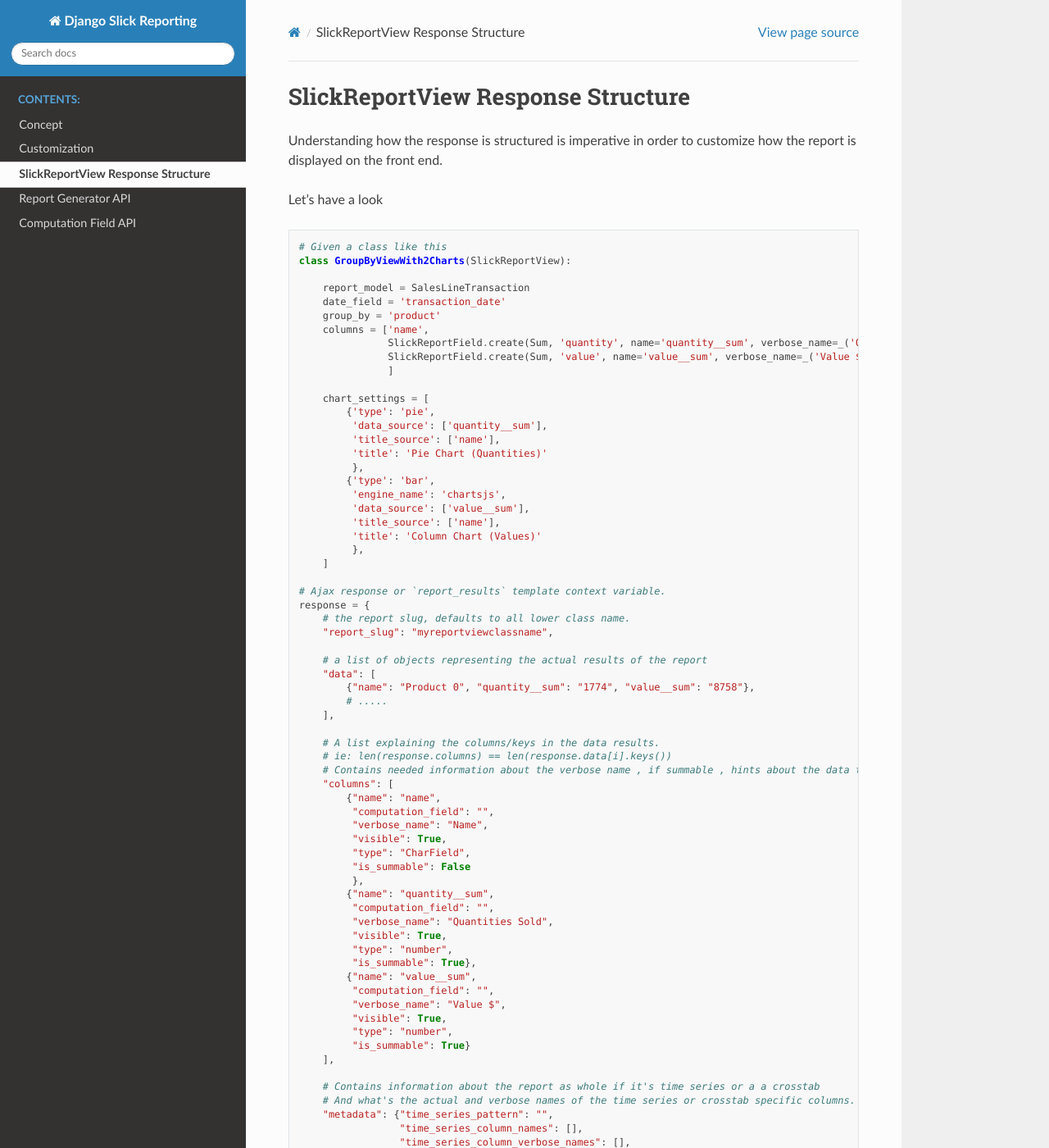
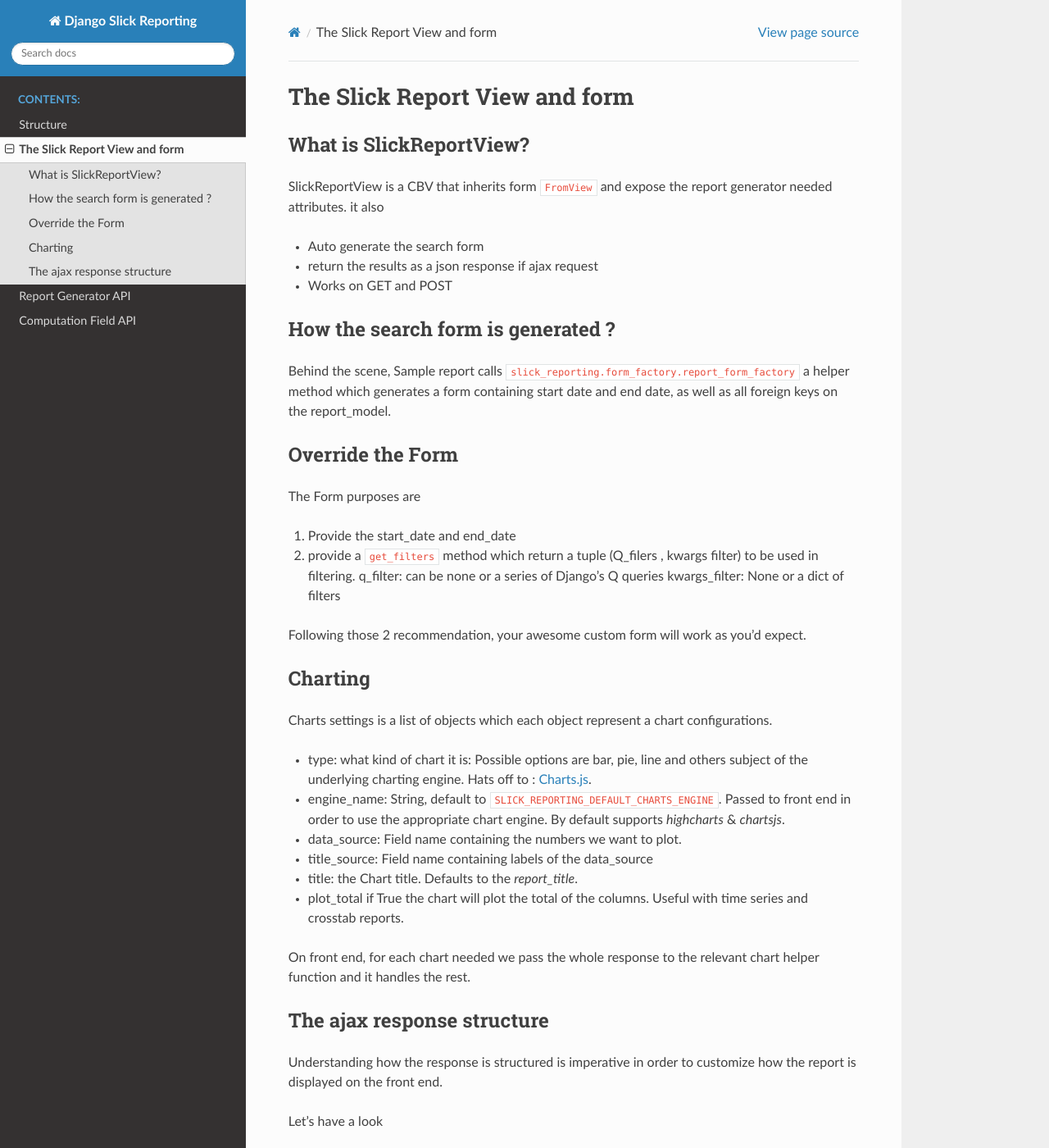
Before and after one commit to Justin121983/django-slick-reporting, a Sphinx documentation site: the page built from docs/source/the_view.rst, in a window 1280 px wide and 1400 px high. Shown: the whole window at 82% size. Built offline with Sphinx 7.4.7 and the Read the Docs theme 2.0.0, drawn with Linux system fonts in a browser that asks for light colours; some of the changed text lies outside the part shown.

Commit message:
Add The view and structure documentation pages +  slight change in structure

```diff
--- /dev/null
+++ b/docs/source/concept.rst
@@ -0,0 +1,52 @@
+.. _structure:
+
+Structure
+==========
+
+If you haven't, please check https://django-slick-reporting.com for a quick walk-though with live code examples..
+
+And now, Let's explore the main components of Django Slick Reporting and what setting you can set on project level.
+
+Components
+----------
+
+
+1. Result Field: represent a number, a calculation unit, for example: a Sum of a certain field.
+   The report field identifies how the calculation should be done. ResultFields can depend on each other.
+
+2. Generator: Represent a concrete report structure.If it would group by certain field, do a time series or a cross tab, and which columns (Report Field) to be calculated.
+   It's also responsible for computing and provides low level access. *ie you can get the data in a list of dict/objects*
+
+3. View: Responsible for creating a nice form to filter the report on, pass those filters to the generator class to create the report.
+   It mimic the Generator API. Provide high level access. *You can hook it to your urls.py and you're all set, with the charts.*
+
+4. Charting JS helpers: Django slick Reporting comes with highcharts and Charts js helpers libraries to plot the charts generated by the View
+
+
+Settings
+--------
+
+1. ``SLICK_REPORTING_DEFAULT_START_DATE``: Default: the beginning of the current year
+2. ``SLICK_REPORTING_DEFAULT_END_DATE``: Default: the end of the current  year.
+3. ``SLICK_REPORTING_FORM_MEDIA``: Controls the media files required by the search form.
+   Defaults is:
+
+.. code-block:: python
+
+    SLICK_REPORTING_FORM_MEDIA = {
+    'css': {
+        'all': (
+            'https://cdn.datatables.net/v/bs4/dt-1.10.20/datatables.min.css',
+            'https://cdnjs.cloudflare.com/ajax/libs/Chart.js/2.9.3/Chart.min.css',
+        )
+    },
+    'js': (
+        'https://code.jquery.com/jquery-3.3.1.slim.min.js',
+        'https://cdn.datatables.net/v/bs4/dt-1.10.20/datatables.min.js',
+        'https://cdnjs.cloudflare.com/ajax/libs/Chart.js/2.9.3/Chart.bundle.min.js',
+        'https://cdnjs.cloudflare.com/ajax/libs/Chart.js/2.9.3/Chart.min.js',
+        'https://code.highcharts.com/highcharts.js',
+        )
+    }
+
+4. ``SLICK_REPORTING_DEFAULT_CHARTS_ENGINE``: Controls the default chart engine used.
--- a/docs/source/conf.py
+++ b/docs/source/conf.py
@@ -24,7 +24,7 @@ author = 'Ramez Ashraf'
 master_doc = 'index'
 
 # The full version, including alpha/beta/rc tags
-release = '0.3.0'
+release = '0.5.0'
 
 # -- General configuration ---------------------------------------------------
 
--- a/docs/source/customization.rst
+++ /dev/null
@@ -1,74 +0,0 @@
-.. _customization:
-
-Customization
-==============
-
-How it works ?
---------------
-The ReportGenerator is initialized with the needed configuration,
-it generates a list of the needed fields to be displayed and computed.
-For each computation field, it's given the filters needed and
-asked to get all the results prepared. **The preparation is a duty of the ReportField anyway**,
-then for each report_model record, the ReportGenerator again asks each ComputationField to get the data it has for each record and map it where it belongs.
-
-
-
-1. View Customization
----------------------
-The SlickReportView is a wrapper around FormView. It
-
-1. Passes the needed reporting attributes to the ReportGenerator and get the results into the context.
-2. Work on GET as well as on POST.
-3. If the request is ajax, the view return the results as a json response.
-4. Auto generate the search form
-
-2. Form Customization
----------------------
-Behind the scene, Sample report calls ``slick_reporting.form_factory.report_form_factory``
-a helper method which generates a form containing start date and end date, as well as all foreign keys on the report_model.
-
-The Form has exactly 2 purposes
-
-1. Provide the start_date and end_date
-2. provide a ``get_filters`` method which return a tuple (Q_filers , kwargs filter) to be used in filtering.
-   q_filter: can be none or a series of Django's Q queries
-   kwargs_filter: None or a dict of filters
-
-Following those 2 simple recommendation, your awesome custom form will work as you'd expect.
-
-
-3. Calculation Field Customization
-----------------------------------
-
-:ref:`computation_field`
-
-4. Settings
------------
-
-Slick Reporting comes with only 2 settings that can manipulated from `settings.py`
-
-1. ``SLICK_REPORTING_DEFAULT_START_DATE``: Default to the beginning of this year
-2. ``SLICK_REPORTING_DEFAULT_END_DATE``: Defaults to the end of the current  year.
-3. ``SLICK_REPORTING_FORM_MEDIA``: Controlling the media files required by the search form.
-   It defaults to :
-
-.. code-block:: python
-
-    SLICK_REPORTING_FORM_MEDIA = {
-    'css': {
-        'all': (
-            'https://cdn.datatables.net/v/bs4/dt-1.10.20/datatables.min.css',
-            'https://cdnjs.cloudflare.com/ajax/libs/Chart.js/2.9.3/Chart.min.css',
-        )
-    },
-    'js': (
-        'https://code.jquery.com/jquery-3.3.1.slim.min.js',
-        'https://cdn.datatables.net/v/bs4/dt-1.10.20/datatables.min.js',
-        'https://cdnjs.cloudflare.com/ajax/libs/Chart.js/2.9.3/Chart.bundle.min.js',
-        'https://cdnjs.cloudflare.com/ajax/libs/Chart.js/2.9.3/Chart.min.js',
-        'https://code.highcharts.com/highcharts.js',
-    )
-}
-    You can change them to point to your local static or a you see fit and/or remove the unused chart bundle.
-
-4. ``SLICK_REPORTING_DEFAULT_CHARTS_ENGINE``: Controls the default chart engine used. supports 'chartsjs' and 'highcharts' by default
--- a/docs/source/view_response_structure.rst
+++ b/docs/source/the_view.rst
@@ -1,7 +1,54 @@
-.. _view_response_structure:
+.. _customization:
 
-SlickReportView Response Structure
-==================================
+The Slick Report View and form
+===============================
+
+What is SlickReportView?
+-----------------------
+
+SlickReportView is a CBV that inherits form ``FromView`` and expose the report generator needed attributes.
+it also
+
+* Auto generate the search form
+* return the results as a json response if ajax request
+* Works on GET and POST
+
+How the search form is generated ?
+-----------------------------------
+Behind the scene, Sample report calls ``slick_reporting.form_factory.report_form_factory``
+a helper method which generates a form containing start date and end date, as well as all foreign keys on the report_model.
+
+Override the Form
+------------------
+
+The Form purposes are
+
+1. Provide the start_date and end_date
+2. provide a ``get_filters`` method which return a tuple (Q_filers , kwargs filter) to be used in filtering.
+   q_filter: can be none or a series of Django's Q queries
+   kwargs_filter: None or a dict of filters
+
+Following those 2 recommendation, your awesome custom form will work as you'd expect.
+
+
+Charting
+---------
+
+Charts settings is a list of objects which each object represent a chart configurations.
+
+* type: what kind of chart it is: Possible options are bar, pie, line and others subject of the underlying charting engine.
+  Hats off to : `Charts.js <https://www.chartjs.org/>`_.
+* engine_name: String, default to ``SLICK_REPORTING_DEFAULT_CHARTS_ENGINE``. Passed to front end in order to use the appropriate chart engine.
+  By default supports `highcharts` & `chartsjs`.
+* data_source: Field name containing the numbers we want to plot.
+* title_source: Field name containing labels of the data_source
+* title: the Chart title. Defaults to the `report_title`.
+* plot_total if True the chart will plot the total of the columns. Useful with time series and crosstab reports.
+
+On front end, for each chart needed we pass the whole response to the relevant chart helper function and it handles the rest.
+
+The ajax response structure
+---------------------------
 
 Understanding how the response is structured is imperative in order to customize how the report is displayed on the front end.
 
@@ -9,39 +56,15 @@ Let's have a look
 
 .. code-block:: python
 
-    # Given a class like this
-    class GroupByViewWith2Charts(SlickReportView):
-
-        report_model = SalesLineTransaction
-        date_field = 'transaction_date'
-        group_by = 'product'
-        columns = ['name',
-                   SlickReportField.create(Sum, 'quantity', name='quantity__sum', verbose_name=_('Quantities Sold')),
-                   SlickReportField.create(Sum, 'value', name='value__sum', verbose_name=_('Value $')),
-                   ]
-
-        chart_settings = [
-            {'type': 'pie',
-             'data_source': ['quantity__sum'],
-             'title_source': ['name'],
-             'title': 'Pie Chart (Quantities)'
-             },
-            {'type': 'bar',
-             'engine_name': 'chartsjs',
-             'data_source': ['value__sum'],
-             'title_source': ['name'],
-             'title': 'Column Chart (Values)'
-             },
-        ]
 
     # Ajax response or `report_results` template context variable.
     response = {
-        # the report slug, defaults to all lower class name.
-        "report_slug": "myreportviewclassname",
+        # the report slug, defaults to the class name all lower
+        "report_slug": "",
 
         # a list of objects representing the actual results of the report
         "data": [
-            {"name": "Product 0", "quantity__sum": "1774", "value__sum": "8758"},
+            {"name": "Product 0", "quantity__sum": "1774", "value__sum": "8758", "field_n" : "value_n"},
             # .....
         ],
 
--- a/docs/source/tour.rst
+++ b/docs/source/tour.rst
@@ -1,7 +1,12 @@
 .. _usage:
 
-Concept
-=======
+A walk through
+==============
+
+Update
+~~~~~~
+You can now go to https://django-slick-reporting for a better and practical guidance on the types of reports and what you can do.
+
 
 
 Given that you have a model where there are data stored which you want to generate reports on.
@@ -152,36 +157,3 @@ Which can be written like this
 5. Time series - Cross tab
 --------------------------
  (#2 & #3 together) Not support at the time.. but soon we hope.
-
-
-
-
-Charts
--------
-
-To create a report we need to a dictionary to a ``chart_settings`` to the SlickReportView.
-
-.. code-block:: python
-
-    class MonthlySalesReport(SlickReportView):
-        # ....
-
-        charts_settings = [{
-                'type': 'bar',
-                'title_source': 'title',
-                'data_source': '__total_quantity__',
-                'title': _('Total Monthly Sales'),
-                'plot_total': True,
-            },
-            # ... another chart goes here
-        ]
-
-
-* type: what kind of chart it is: Possible options are bar, pie, line and others subject of the underlying charting engine.
-  Hats off to : `Charts.js <https://www.chartjs.org/>`_.
-* engine_name: String, default to ``SLICK_REPORTING_DEFAULT_CHARTS_ENGINE``. Passed to front end in order to use the appropriate chart engine.
-  By default supports `highcharts` & `chartsjs`.
-* data_source: Field name containing the numbers we want to plot.
-* title_source: Field name containing labels of the data_source
-* title: the Chart title. Defaults to the `report_title`.
-* plot_total if True the chart will plot the total of the columns. Useful with time series and crosstab reports
--- a/docs/source/view.rst
+++ /dev/null
@@ -1,5 +0,0 @@
-
-
-columns
-
-attribute
```
Also changed, not shown: CHANGELOG.md (+1 -1 lines), docs/source/computation_field.rst (+10 -0 lines), docs/source/index.rst (+7 -8 lines), 1 other file.
